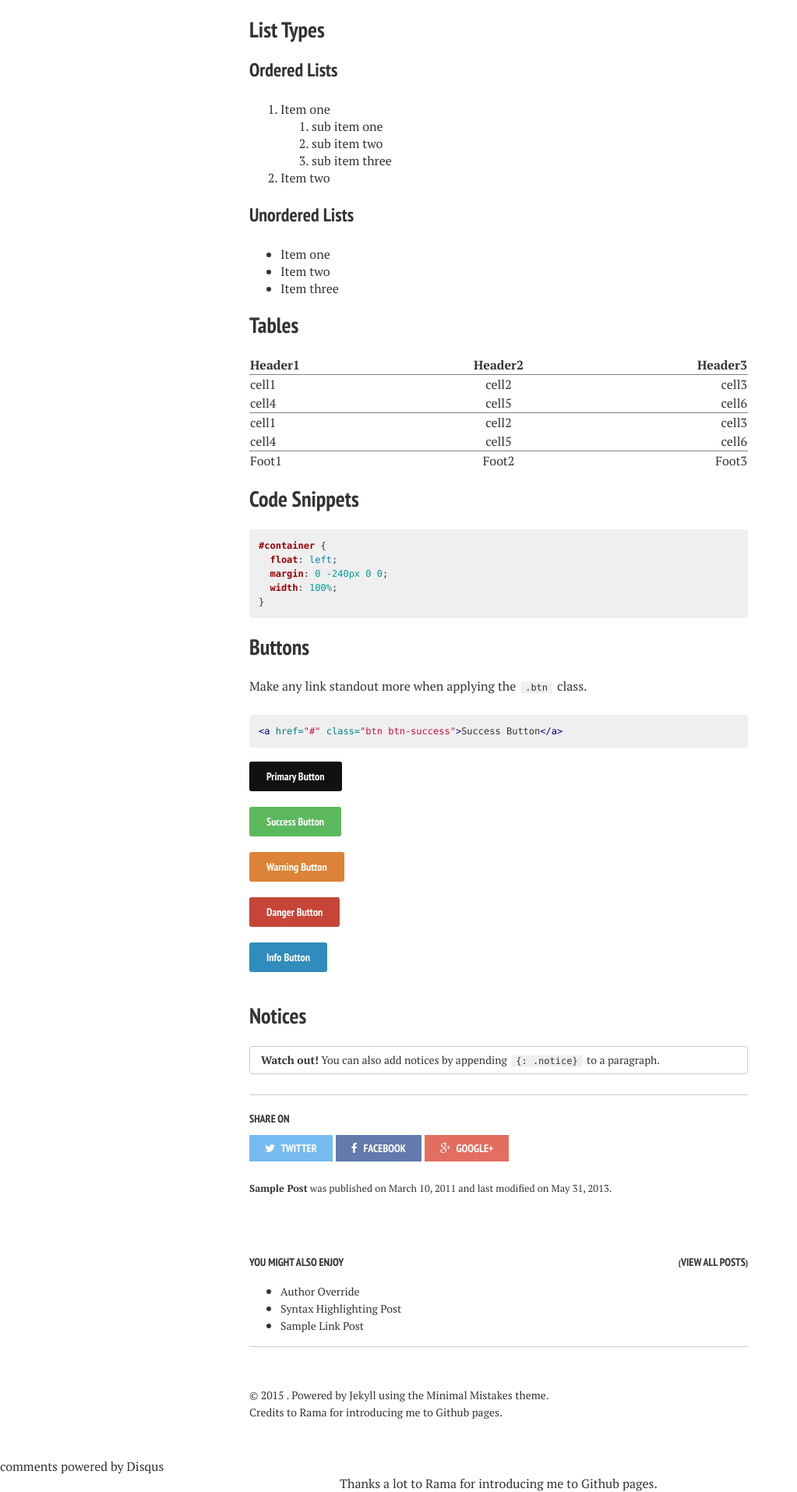
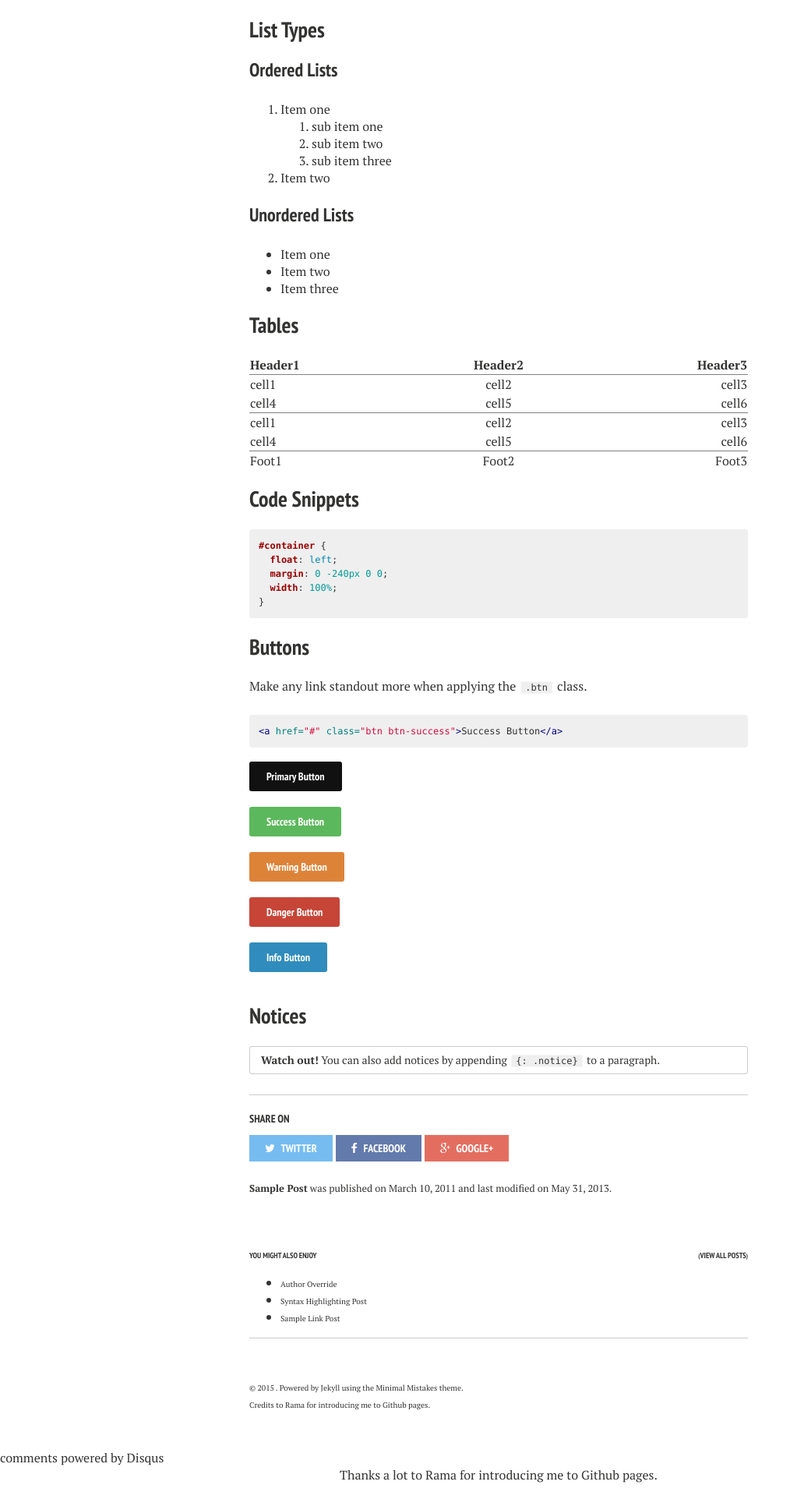
Before and after one commit to sivakm/sivakm.github.io, a Jekyll site: the page built from _posts/2011-03-10-sample-post.md, in a window 1280 px wide. Shown: the part 1482-3396 px from the top of the page at 78% size, without its empty margins (0-1023 px from the left). Built offline with Jekyll 4.4.1, drawn with Linux system fonts in a browser that asks for light colours; nearby versions of some CDN libraries; comment, search, counter and statistics services are not loaded.

Commit message:
17feb915

```diff
--- a/_sass/page.scss
+++ b/_sass/page.scss
@@ -29,7 +29,7 @@ body {
 	margin-bottom: none;
 	float: none;
 	display: block;
-	@include font-rem(24);
+	@include font-rem(26);
 	@media #{$small} {
 		@include grid(12,2);
 		@include prefix(12,0.5);
@@ -635,7 +635,7 @@ $button-size: 1.5rem;
 	h5,
 	h6,
 	span {
-		@include font-rem(14);
+		@include font-rem(10);
 	}
 	footer {
 		@include grid(12,10);
```
